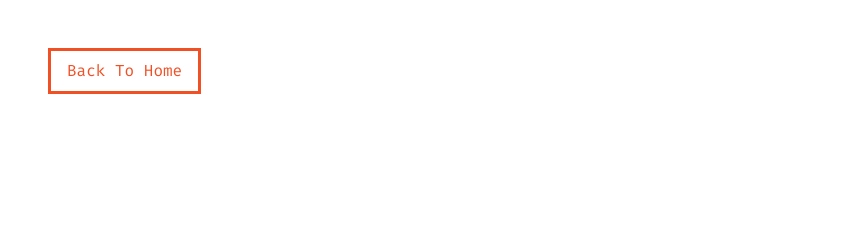
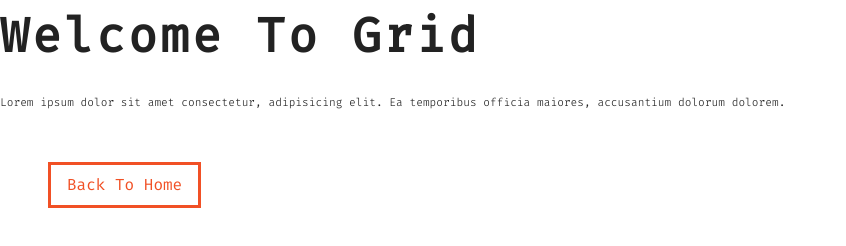
Before and after one commit to LorenzoPenta/grid-mini-project, a plain HTML site: page hero.html in a window 1280 px wide. Shown: the whole page, without its empty margins (0-846 px from the left). Drawn offline with Linux system fonts and the light colour scheme.

Commit message:
hero html

```diff
--- a/hero.html
+++ b/hero.html
@@ -12,6 +12,15 @@
     />
   </head>
   <body>
+    <header class="hero-header">
+      <div class="hero-banner">
+        <h1>welcome to grid</h1>
+        <p>
+          Lorem ipsum dolor sit amet consectetur, adipisicing elit. Ea
+          temporibus officia maiores, accusantium dolorum dolorem.
+        </p>
+      </div>
+    </header>
     <a href="index.html" class="btn">back to home</a>
   </body>
 </html>
```
